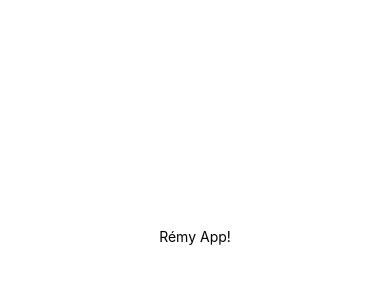
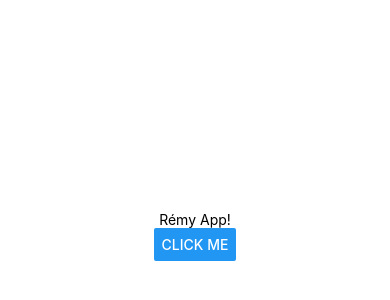
Before and after one commit to aym00n-djrak/Kwado9, a React Native app: screen / in a window 390 px wide. Shown: the part 186-486 px from the top of the page. Built offline with nearby package versions, Linux system fonts and the light colour scheme.

Commit message:
feat: test button

```diff
--- a/App.js
+++ b/App.js
@@ -1,11 +1,15 @@
 import { StatusBar } from 'expo-status-bar';
 import { StyleSheet, Text, View } from 'react-native';
+import React from 'react';
+import { Button } from 'react-native';
+import { Alert } from 'react-native';
 
 export default function App() {
   return (
     <View style={styles.container}>
       <Text>Rémy App!</Text>
       <StatusBar style="auto" />
+      <Button title="Click me" onPress={() => Alert.alert('Button pressed!')} style={styles.button} />
     </View>
   );
 }
--- a/package.json
+++ b/package.json
@@ -9,6 +9,7 @@
     "web": "expo start --web"
   },
   "dependencies": {
+    "@expo/ngrok": "^4.1.0",
     "expo": "~47.0.6",
     "expo-status-bar": "~1.4.2",
     "react": "18.1.0",
```
Also changed, not shown: 1 other file (tests, documents, lock files or other folders).
